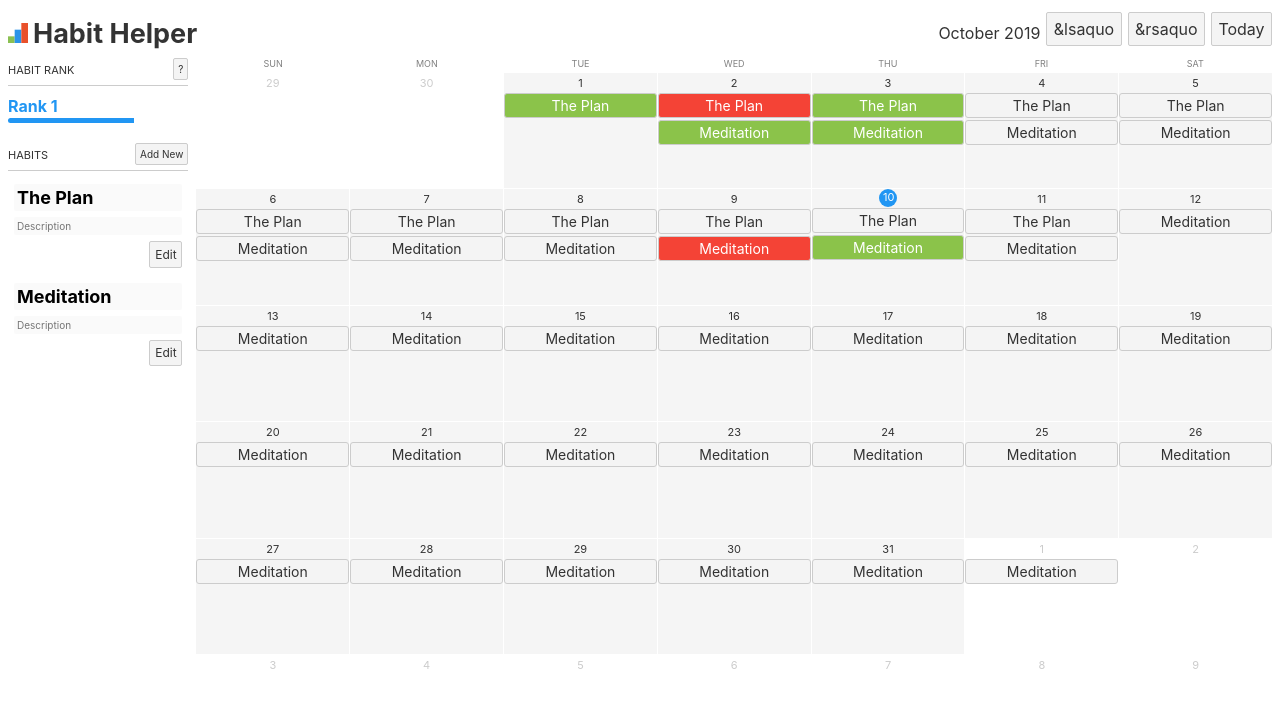
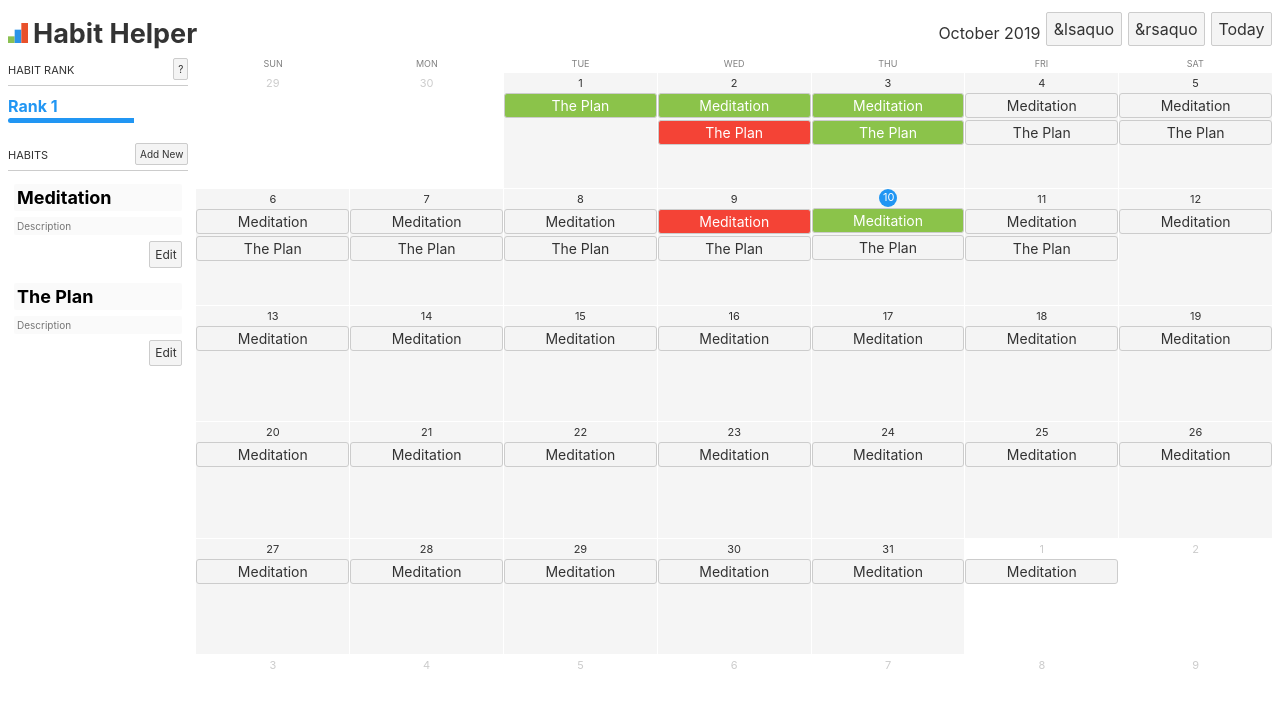
Before and after one commit to pooriajr/hh-svelte, a Svelte app: page / in a window 1280 px wide. Shown: the top 708 px of the page. Built offline with nearby package versions, Linux system fonts and the light colour scheme.

Commit message:
reversed habit orders so new ones show first

```diff
--- a/src/App.svelte
+++ b/src/App.svelte
@@ -246,7 +246,7 @@
         <div class="section-title">Habits</div>
         <button on:click="{addHabit}">Add New</button>
       </div>
-      {#each Object.values(habitData) as habit (habit.id)}
+      {#each Object.values(habitData).reverse() as habit (habit.id)}
       <div
         class="habit"
         class:editMode="{habit.id === editModeId}"
@@ -312,7 +312,7 @@
         <div class="cell-top-bar">
           <span class="cell-date">{day.date.getDate()}</span>
         </div>
-        {#each day.habits as habit (habit.id)}
+        {#each day.habits.reverse() as habit (habit.id)}
         <button
           class="cell-habit"
           on:click="{() => cycleRecord(habit.id, day.fDate)}"
```
